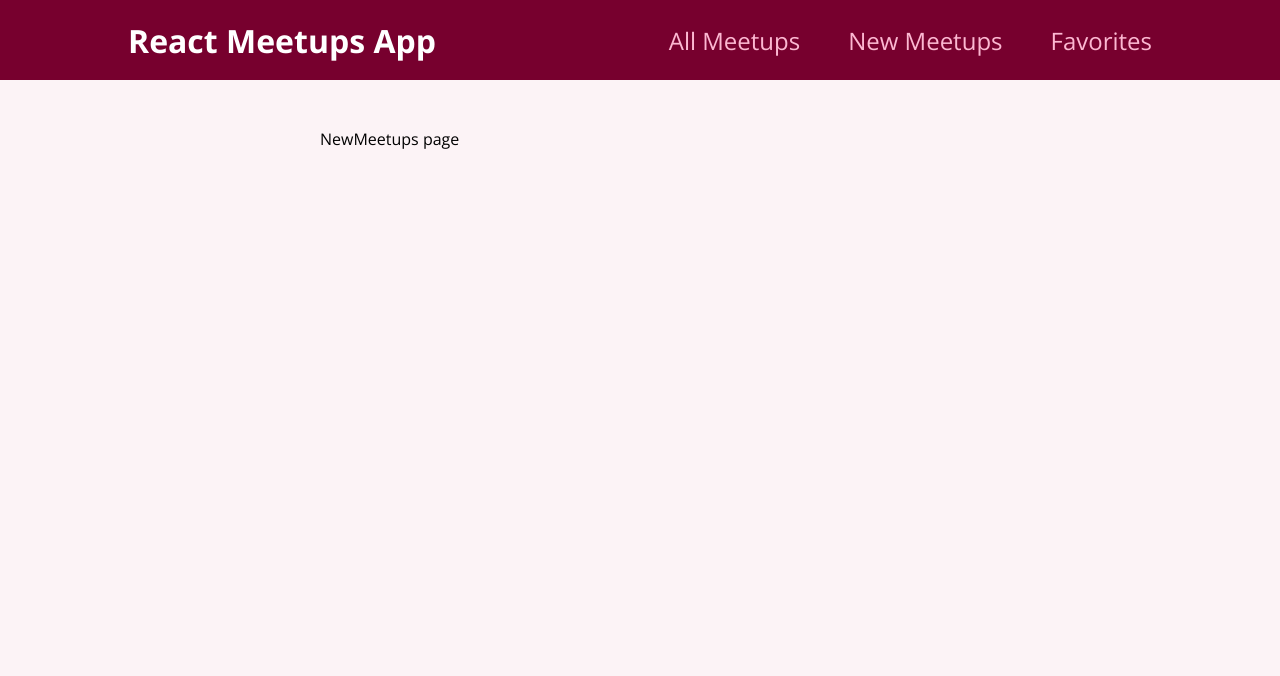
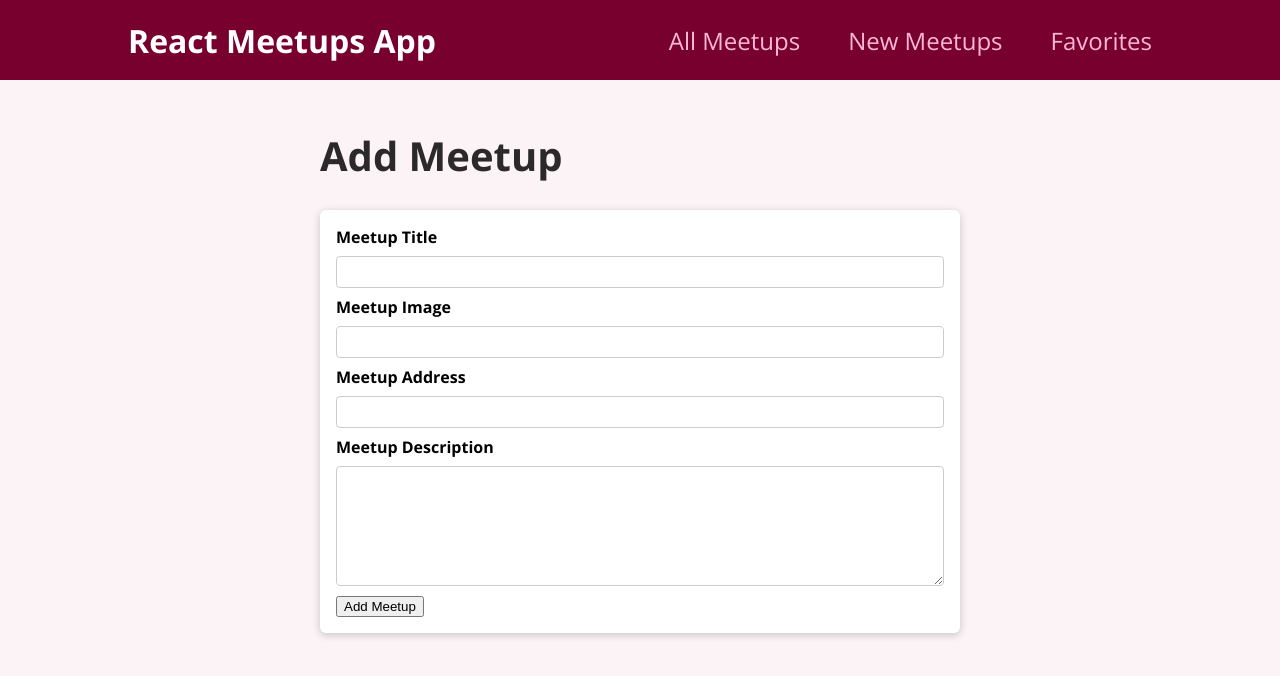
Before and after one commit to MehmetAkifTurker/meetup, a JavaScript app: page /new in a window 1280 px wide. Shown: the top 676 px of the page. Built offline with nearby package versions, Linux system fonts and the light colour scheme; the HTML template or start-up script is replaced by a standard one.

Commit message:
adding a form

```diff
--- /dev/null
+++ b/src/components/meetups/NewMeetupForm.js
@@ -0,0 +1,31 @@
+import classes from './NewMeetupForm.module.css';
+import Card from '/Users/mehmetakifturker/Documents/Projects/learning process/Acedemimind-react-course/meetup/src/components/ui/card.js';
+function NewMeetupForm() {
+  return (
+    <Card>
+      <form className={classes.form}>
+        <div className={classes.control}>
+            <label htmlFor='title'>Meetup Title</label>
+            <input type="text" required id='title'/>
+        </div>
+        <div className={classes.control}>
+            <label htmlFor='imageUrl'>Meetup Image</label>
+            <input type="url" required id='imageUrl'/>
+        </div>
+        <div className={classes.control}>
+            <label htmlFor='address'>Meetup Address</label>
+            <input type="text" required id='address'/>
+        </div>
+        <div className={classes.control}>
+            <label htmlFor='description'>Meetup Description</label>
+            <textarea id='description' required rows="5" />
+        </div>
+        <div className={classes.action}>
+            <button type='submit'>Add Meetup</button>
+        </div>
+
+      </form>
+    </Card>
+  );
+}
+export default NewMeetupForm;
--- /dev/null
+++ b/src/components/meetups/NewMeetupForm.module.css
@@ -0,0 +1,45 @@
+.form {
+    padding: 1rem;
+  }
+
+  .control {
+    margin-bottom: 0.5rem;
+  }
+
+  .control label {
+    display: block;
+    font-weight: bold;
+    margin-bottom: 0.5rem;
+  }
+
+  .control input,
+  .control textarea {
+    display: block;
+    font: inherit;
+    border-radius: 4px;
+    border: 1px solid #ccc;
+    padding: 0.25rem;
+    width: 100%;
+  }
+
+  .actions {
+    margin-top: 1rem;
+    text-align: right;
+  }
+
+  .actions button {
+    font: inherit;
+    cursor: pointer;
+    background-color: #77002e;
+    color: white;
+    padding: 0.5rem 1.5rem;
+    border: 1px solid #77002e;
+    border-radius: 4px;
+    font-weight: bold;
+  }
+
+  .actions button:hover,
+  .actions button:active {
+    background-color: #a50e48;
+    border-color: #a50e48;
+  }
--- a/src/pages/NewMeetups.js
+++ b/src/pages/NewMeetups.js
@@ -1,4 +1,11 @@
+import NewMeetupForm from "../components/meetups/NewMeetupForm";
+
 function NewMeetupsPage() {
-    return <div>NewMeetups page</div>;
-  }
-  export default NewMeetupsPage;
+  return (
+    <div>
+      <h1>Add Meetup</h1>
+      <NewMeetupForm />
+    </div>
+  );
+}
+export default NewMeetupsPage;
```
